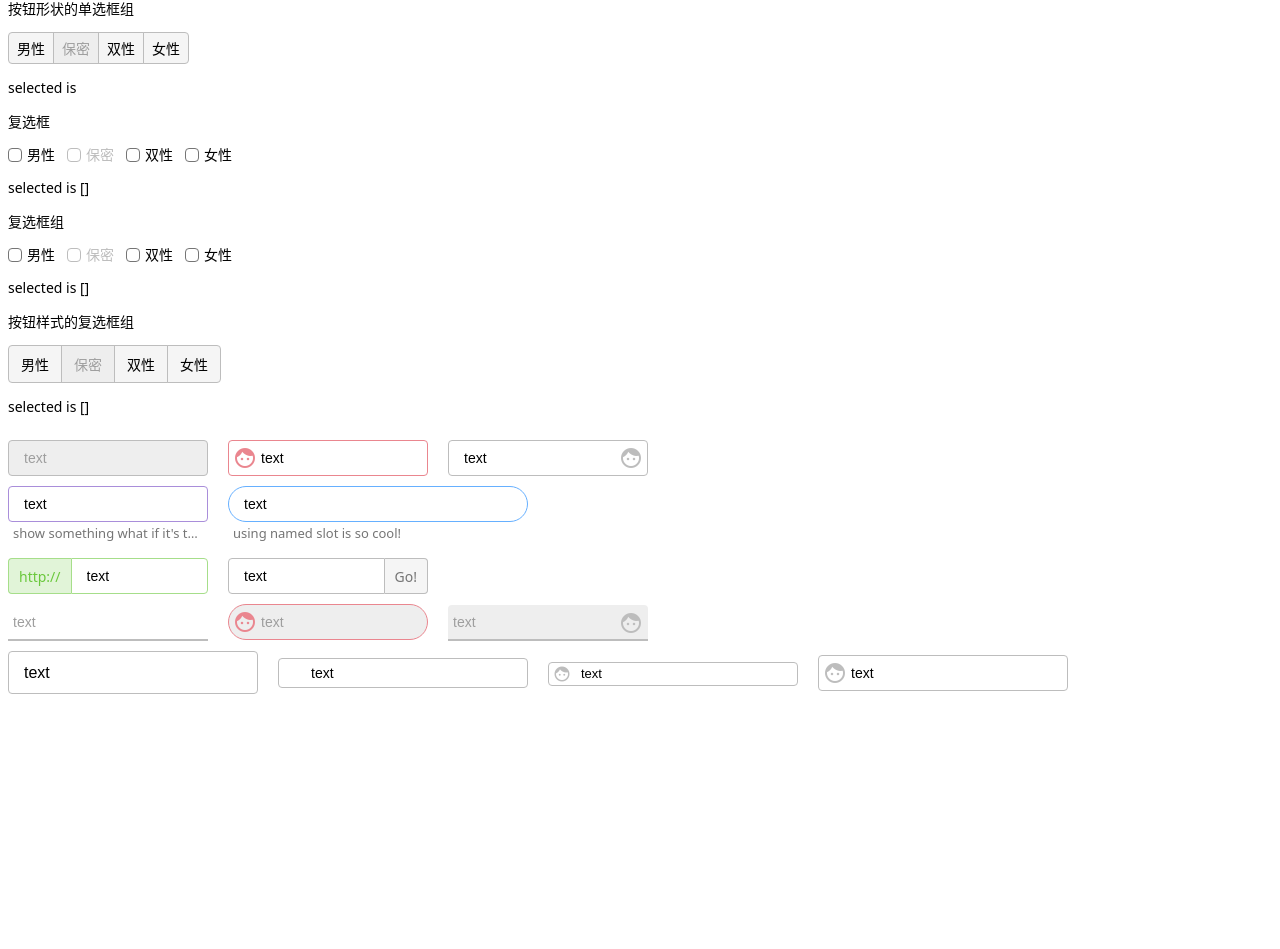
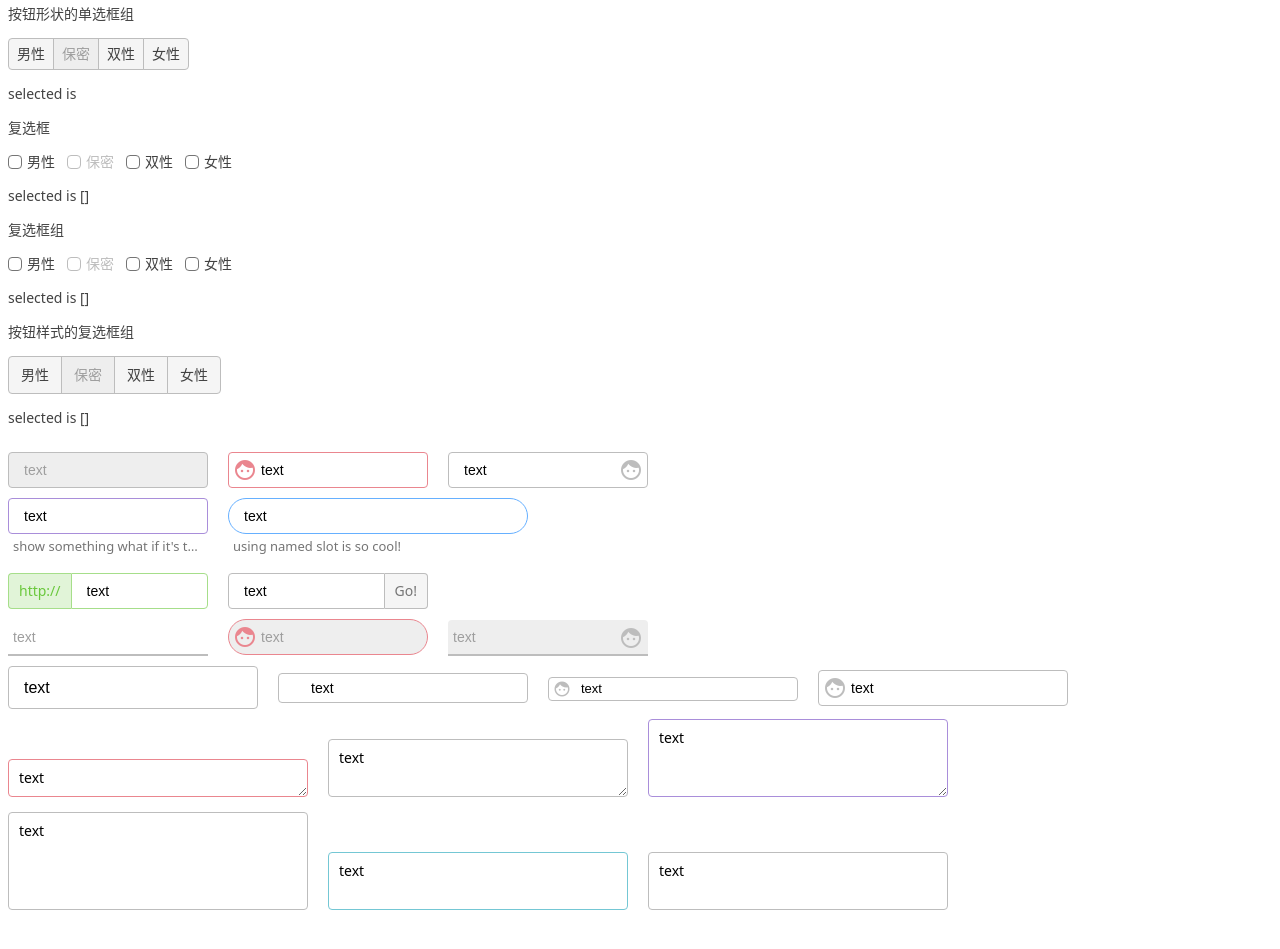
Before and after one commit to Owen-Tsai/giraffe-ui, a Vue app: page / in a window 1280 px wide. Shown: the part 1453-2402 px from the top of the page. Before the commit the page ends 2155 px from the top, so only its background shows below. Built offline with nearby package versions, Linux system fonts and the light colour scheme.

Commit message:
Add: textarea

```diff
--- a/src/App.vue
+++ b/src/App.vue
@@ -162,6 +162,15 @@
         <c-input v-model="str" prefix-icon="face" width="250"></c-input>
         <br>
       </div>
+      <div class="textareas">
+        <c-textarea v-model="str" rows="1" color="danger"></c-textarea>
+        <c-textarea v-model="str" :rows="2"></c-textarea>
+        <c-textarea v-model="str" :rows="3" color="primary"></c-textarea>
+        <br>
+        <c-textarea v-model="str" :min-rows="4" no-resize placeholder="this is a placeholder"></c-textarea>
+        <c-textarea v-model="str" no-resize color="cyan"></c-textarea>
+        <c-textarea v-model="str" :min-rows="2" no-resize></c-textarea>
+      </div>
 
 <!--
       <div style="margin: 20px; padding: 20px; height: 300px; border: 1px solid black">
@@ -199,6 +208,7 @@
   import CCheckboxGroup from './components/CCheckbox/CCheckboxGroup'
   import CCheckboxBtn from './components/CCheckbox/CCheckboxButton'
   import CInput from './components/CInput/CInput'
+  import CTextarea from './components/CTextarea/CTextarea'
   // import CDropdownMenu from './components/CDropdownMenu'
   // import CDropdownItem from './components/CDropdownItem'
   // import CDropdown from './components/CDropdown'
@@ -227,7 +237,8 @@
       CCheckbox,
       CCheckboxGroup,
       CCheckboxBtn,
-      CInput
+      CInput,
+      CTextarea
       // CDropdownItem,
       // CDropdownMenu,
       // CDropdown,
@@ -250,13 +261,11 @@
       margin: 0 10px;
     }
   }
-
   .btn-group {
     .c-btn-group {
       margin: 0 10px;
     }
   }
-
   .cards {
     vertical-align: middle;
     align-items: center;
@@ -268,7 +277,6 @@
       width: 300px;
     }
   }
-
   .alerts {
     .c-alert {
       width: 500px;
@@ -286,5 +294,13 @@
       margin-right: 20px;
     }
   }
+  .textareas {
+    margin-bottom: 100px;
+    .c-textarea {
+      margin-top: 10px;
+      margin-right: 20px;
+      width: 300px;
+    }
+  }
 
 </style>
--- a/src/components/CInput/CInput.vue
+++ b/src/components/CInput/CInput.vue
@@ -65,7 +65,7 @@
 
   export default {
     name: 'CInput',
-    inheritAttrs: false,
+
     props: {
       disabled: Boolean,
       readonly: Boolean,
@@ -77,14 +77,14 @@
         type: String,
         default: 'text'
       },
-      width: String || Number,
+      width: [String, Number],
       size: String,
       prefixIcon: String,
       suffixIcon: String,
       appendCaption: String,
       prependCaption: String,
       hint: String,
-      showIconOnFocus: Boolean || String,
+      showIconOnFocus: [Boolean, String],
       groupClickable: Boolean
     },
     data: () => ({
@@ -136,12 +136,10 @@
         this.$emit('change', ev.target.value);
       }
     },
-    created() {
-      this.$nextTick(() => {
-        if(this.width) {
-          this.$el.style.width = `${parseInt(this.width)}px`;
-        }
-      })
+    mounted() {
+      if(this.width) {
+        this.$el.style.width = `${parseInt(this.width)}px`;
+      }
     }
   }
 </script>
--- /dev/null
+++ b/src/components/CTextarea/CTextarea.vue
@@ -0,0 +1,99 @@
+<template>
+  <div :class="[...c, ...[
+    {
+      'is-disabled': isDisabled,
+      'is-readonly': readonly
+    }
+  ]]">
+    <textarea
+      class="c-textarea-input"
+      v-bind="$attrs"
+      :aria-label="label"
+      ref="textarea"
+      @input="handleInput"
+      @focus="handleFocus"
+      @blur="handleBlur"
+      @change="handleChange"
+      :disabled="isDisabled"
+      :readonly="readonly"
+      :rows="rows"
+    ></textarea>
+    <div class="c-textarea-hint" v-if="$slots.hint || hint">
+      <slot name="hint"></slot>
+      <span class="hint">{{ hint }}</span>
+    </div>
+  </div>
+</template>
+
+<script>
+  import { appendColorClass } from "@/utilities/utilities";
+
+  export default {
+    name: 'CTextarea',
+
+    props: {
+      disabled: Boolean,
+      readonly: Boolean,
+      label: String,
+      color: String,
+      rows: [Number, String],
+      minRows: Number,
+      noResize: Boolean,
+      hint: String
+    },
+    data:() => ({
+      focusd: false
+    }),
+    computed: {
+      isDisabled() {
+        return this.disabled;
+      },
+      c() {
+        let classList = Array.of('c-textarea');
+        appendColorClass(this.color, classList);
+        return classList;
+      }
+    },
+    methods: {
+      handleFocus() {
+        if(!this.focusd) {
+          this.focusd = true;
+          this.$emit('focus');
+        }
+      },
+      handleBlur() {
+        if(this.focused) {
+          this.focused = false;
+          this.$emit('blur');
+        }
+      },
+      handleInput(ev) {
+        this.$emit('input', ev.target.value);
+      },
+      handleChange(ev) {
+        this.$emit('change', ev.target.value);
+      },
+      resize() {
+        let computedStyle = window.getComputedStyle(this.$el.children[0]);
+        const padding = parseInt(computedStyle.paddingTop) + parseFloat(computedStyle.paddingBottom);
+        const border =  parseInt(computedStyle.borderTopWidth) + parseFloat(computedStyle.borderBottomWidth);
+        const lineheight = parseFloat(computedStyle.lineHeight);
+
+        if(this.minRows > 1) {
+          let h = padding + border + lineheight * this.minRows;
+          this.$el.children[0].style.minHeight = `${h}px`;
+        } else {
+          let h = padding + border + lineheight;
+          this.$el.children[0].style.minHeight = `${h}px`;
+        }
+
+        if(this.noResize) {
+          this.$el.children[0].style.resize = "none";
+        }
+      }
+    },
+    mounted() {
+      this.resize();
+    }
+  }
+</script>
--- /dev/null
+++ b/src/styles/common/mixins/textarea.scss
@@ -0,0 +1,12 @@
+@mixin make-colored-textarea($color) {
+  .c-textarea-input {
+    border-color: mix($color, #ffffff, 60%);
+
+    &:hover {
+      border-color: $color;
+    }
+    &:focus {
+      border-color: $color;
+    }
+  }
+}
--- a/src/styles/common/var.scss
+++ b/src/styles/common/var.scss
@@ -1,3 +1,4 @@
+@import '../common/functions.scss';
 /* font-family
 ----------------------------------- */
 $font-list: "Noto Sans", "Helvetica Neue", Helvetica, "Nimbus Sans L", Arial, "Liberation Sans", "PingFang SC", "Hiragino Sans GB", "Noto Sans CJK SC", "Source Han Sans SC", "Source Han Sans CN", "Microsoft YaHei", "Wenquanyi Micro Hei", "WenQuanYi Zen Hei", "ST Heiti", SimHei, "WenQuanYi Zen Hei Sharp", sans-serif;
@@ -18,8 +19,8 @@ $font-weight-secondary: 100 !default;
 
 /* line-height
 ----------------------------------- */
-$font-line-height-primary: 24px !default;
-$font-line-height-secondary: 16px !default;
+$font-line-height-primary: 20px !default;
+$font-line-height-secondary: 14px !default;
 
 /* colors-list
 ----------------------------------- */
--- a/src/styles/cui.scss
+++ b/src/styles/cui.scss
@@ -9,3 +9,4 @@
 @import 'elements/checkbox-button';
 @import 'elements/dropdown';
 @import 'elements/input';
+@import 'elements/textarea';
--- a/src/styles/elements/base.scss
+++ b/src/styles/elements/base.scss
@@ -6,6 +6,7 @@ html {
   font-family: $font-list;
   font-size: $font-size-base;
   color: $font-color;
+  line-height: $font-line-height-primary;
 }
 
 * {
--- /dev/null
+++ b/src/styles/elements/textarea.scss
@@ -0,0 +1,65 @@
+@import '../common/var.scss';
+@import '../common/mixins/mixins.scss';
+@import '../common/mixins/textarea.scss';
+@import '../common/functions.scss';
+
+.c-textarea {
+  position: relative;
+  font-size: $font-size-base;
+  display: inline-block;
+  width: 100%;
+
+  @include when('is-disabled') {
+    .c-textarea-input {
+      cursor: not-allowed;
+      background-color: color('grey-200');
+      color: color('grey-500');
+    }
+  }
+
+  @include when('is-readonly') {
+    .c-textarea-input {
+      color: color('grey-500');
+    }
+  }
+
+  .c-textarea-input {
+    width: 100%;
+    box-sizing: border-box;
+    background-color: #ffffff;
+    border-radius: $basic-border-radius;
+    border: 1px solid color('grey-400');
+    display: inline-block;
+    font-size: $font-size-base;
+    line-height: inherit;
+    font-family: inherit;
+    padding: 8px 10px;
+    outline: none;
+    transition: border .3s;
+    resize: vertical;
+
+    &:hover {
+      border: 1px solid color('grey-500');
+    }
+
+    &:focus {
+      outline: none;
+      border: 1px solid $primary-color;
+    }
+
+    .c-textarea-hint {
+      white-space: nowrap;
+      overflow: hidden;
+      text-overflow: ellipsis;
+      color: color('grey-600');
+      padding: 2px 5px;
+      font-size: $font-size-small;
+    }
+  }
+
+  @each $c, $v in $variations {
+    @include when($c) {
+      @include make-colored-textarea($v)
+    }
+  }
+}
```
